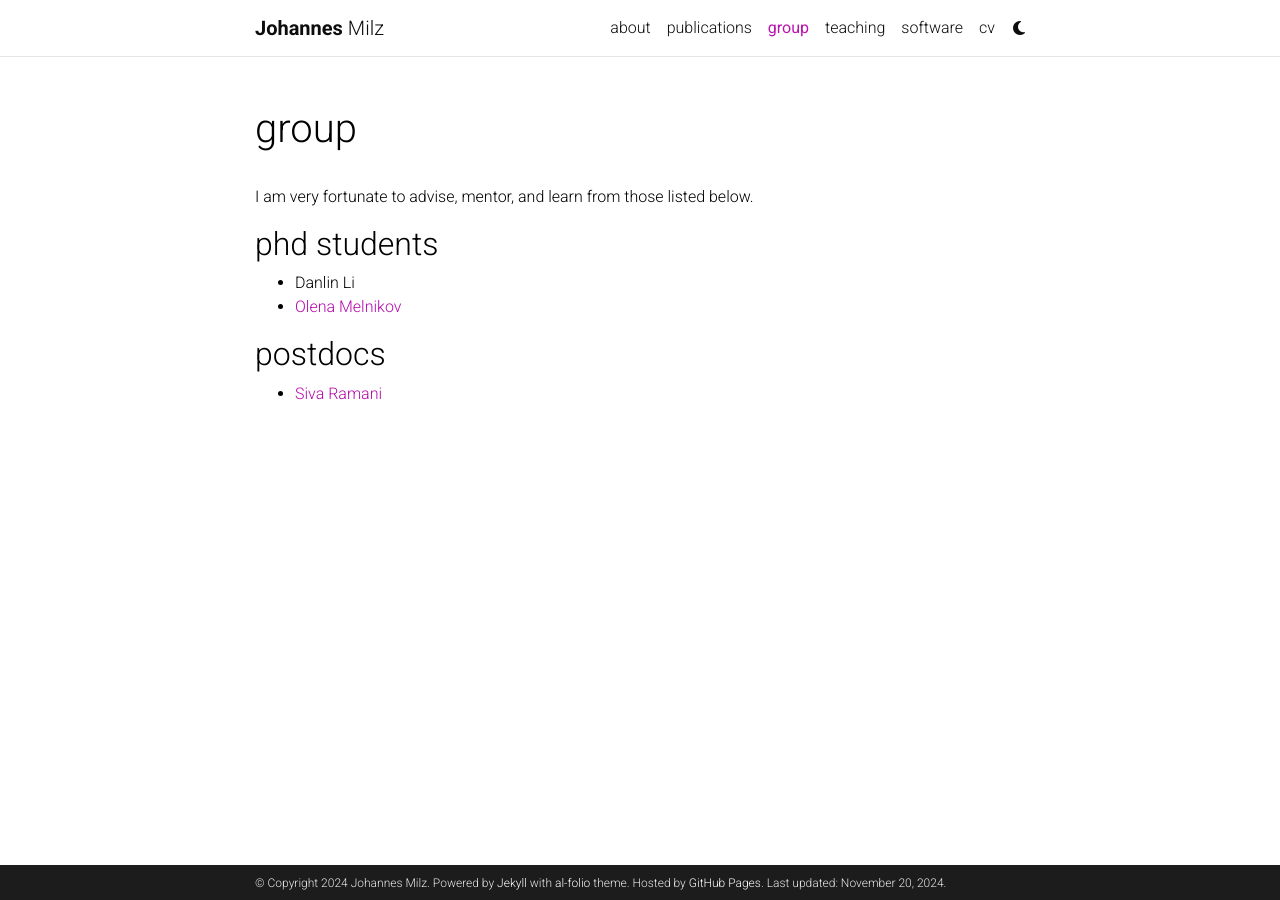
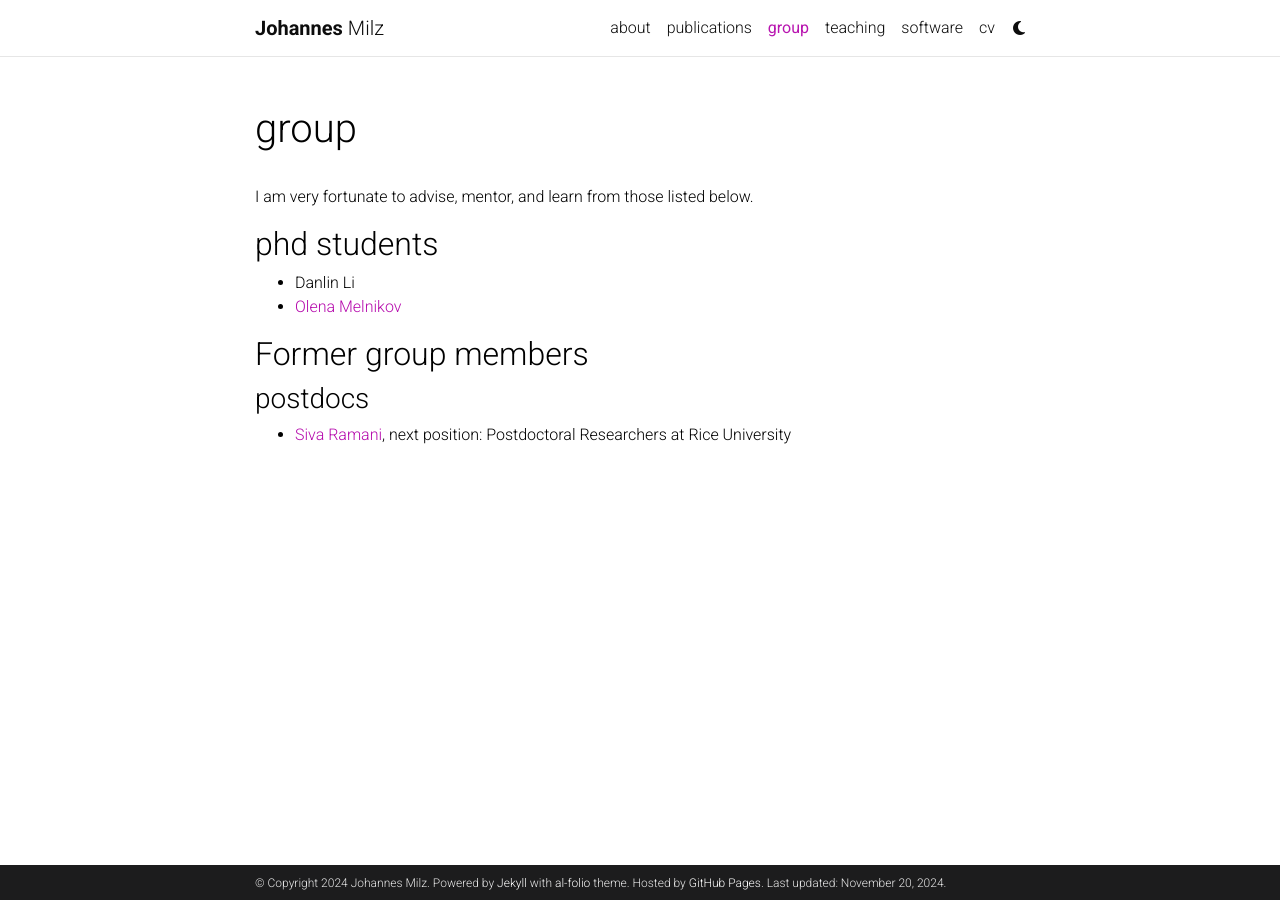
Before and after one commit to milzj/milzj.github.io, a Jekyll site: the page built from _pages/group.md, in a window 1280 px wide. Built offline with Jekyll 4.4.1, drawn with Linux system fonts in a browser that asks for light colours; comment, search, counter and statistics services are not loaded; a style sheet for code colours, icons or effects is not loaded.

Commit message:
Update group.md

```diff
--- a/_pages/group.md
+++ b/_pages/group.md
@@ -14,6 +14,8 @@
   - Danlin Li
   - [Olena Melnikov](https://www.isye.gatech.edu/users/olena-melnikov)
 
-## postdocs
+## Former group members
 
-  - [Siva Ramani](https://www.isye.gatech.edu/users/siva-ramani)
+### postdocs
+
+  - [Siva Ramani](https://cmor.rice.edu/people/visiting-postdoctoral-researchers), next position: Postdoctoral Researchers at Rice University
```
